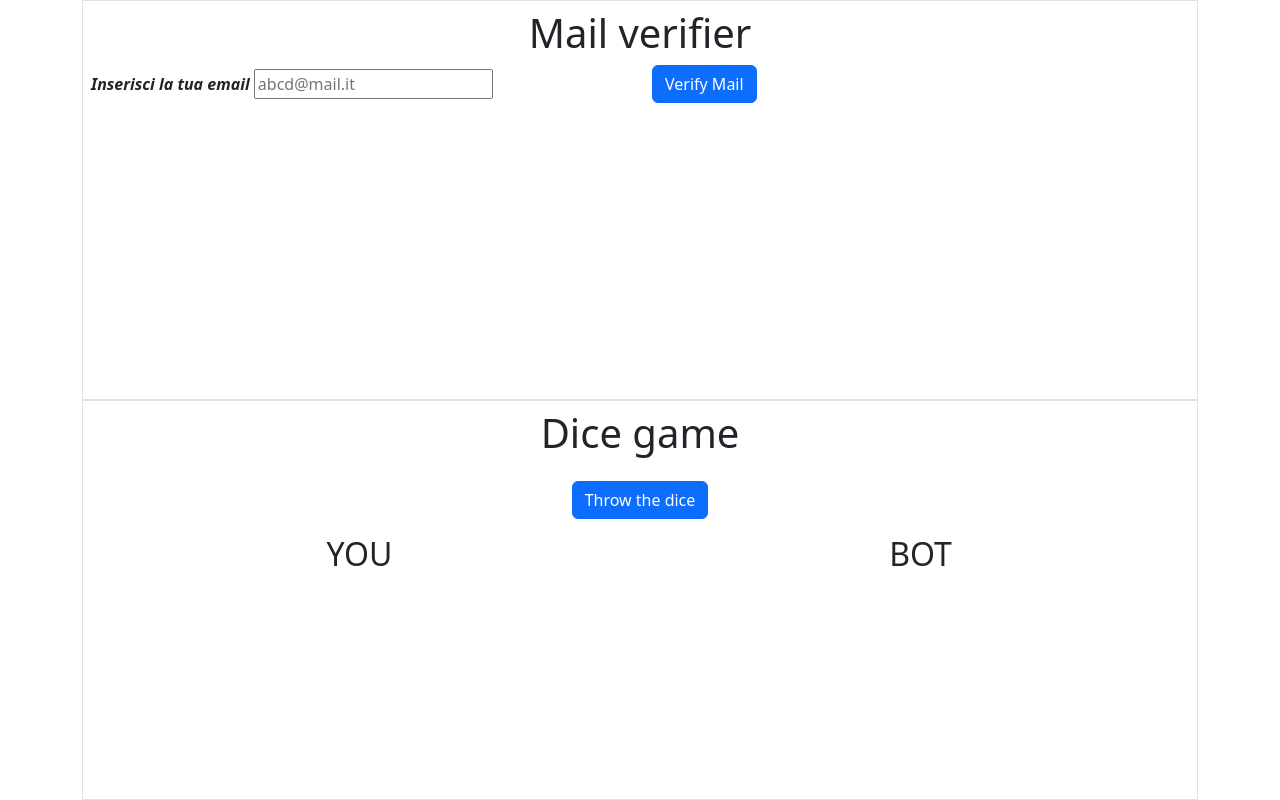
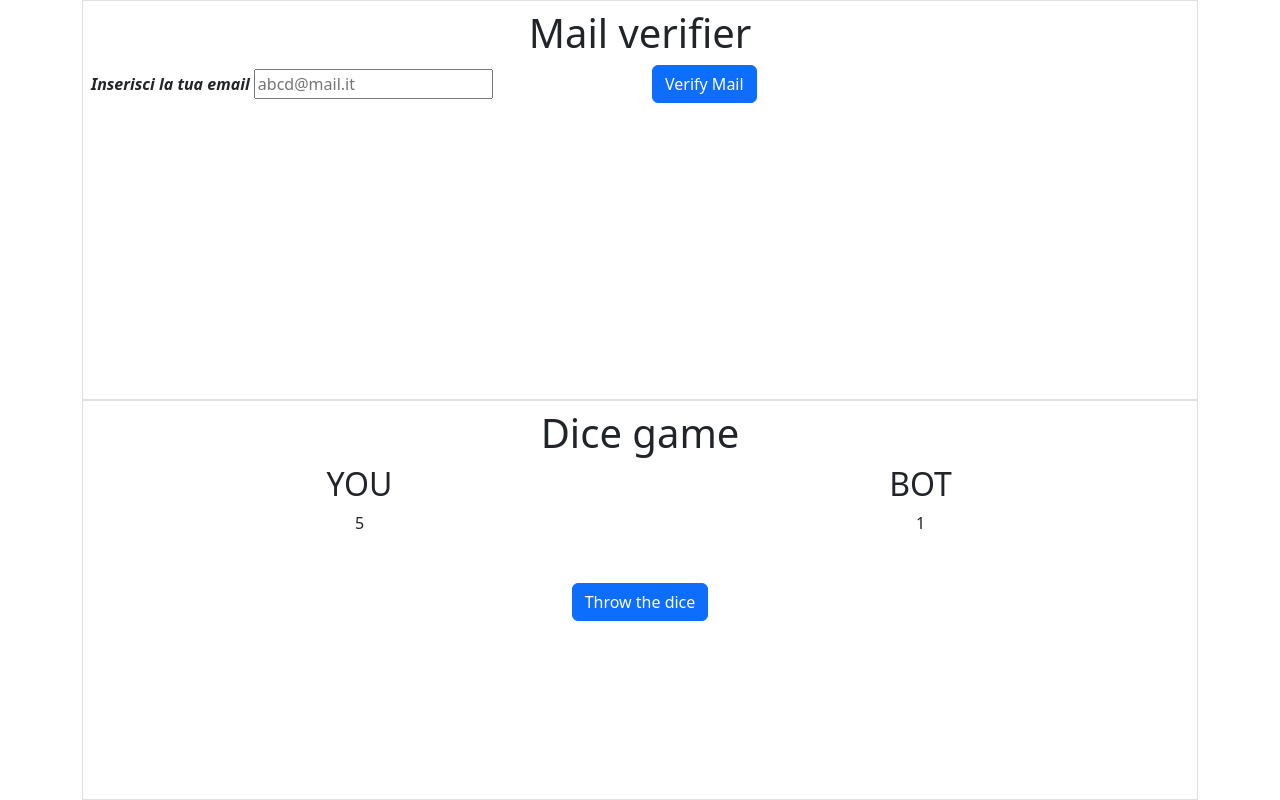
Before and after one commit to iaio998/js-mail-dadi, a plain HTML site: page index.html in a window 1280 px wide. Both pictures are taken after a click on the button "Throw the dice". Drawn offline with nearby package versions, Linux system fonts and the light colour scheme.

Commit message:
Added result throw on screen

```diff
--- a/index.html
+++ b/index.html
@@ -37,16 +37,17 @@
 
         <section id="bot-section" class="text-center border p-2">
             <h1 class="text-center">Dice game</h1>
-            <button id="throw" class="btn btn-primary my-3">Throw the dice</button>
             <div class="row">
                 <div id="human-palyer" class="col">
                     <h2>YOU</h2>
+                    <div id="user-result"></div>
                 </div>
                 <div id="bot-player" class="col">
                     <h2>BOT</h2>
-
+                    <div id="bot-result"></div>
                 </div>
             </div>
+            <button id="throw" class="btn btn-primary my-5">Throw the dice</button>
             <div id="winner" class="alert alert-danger text-center text-danger fs-2 my-3 d-none">
                 YOU ARE THE WINNER!
             </div>
--- a/javascript/script.js
+++ b/javascript/script.js
@@ -31,14 +31,19 @@ btnVerifyMail.addEventListener("click", function () {
 
 ///////// ESERCIZIO DADI
 const diceNumbers = [1, 2, 3, 4, 5, 6];
+const throwDice = document.getElementById("throw");
+const userResult = document.getElementById("user-result");
+const botResult = document.getElementById("bot-result");
 
 function getRndInteger(min, max) {
   return Math.floor(Math.random() * (max - min)) + min;
 }
 
-let throwDice = document.getElementById("throw");
+throwDice.addEventListener("click", function () {
+  let randomNumbersUser = diceNumbers[getRndInteger(0, diceNumbers.length - 1)];
+  let randomNumbersBot = diceNumbers[getRndInteger(0, diceNumbers.length - 1)];
+  console.log(randomNumbersUser, randomNumbersBot);
 
-throwDice.addEventListener("click", function () {
-  let randomNumbers = diceNumbers[getRndInteger(0, diceNumbers.length - 1)];
-  console.log(randomNumbers);
+  userResult.innerHTML = randomNumbersUser;
+  botResult.innerHTML = randomNumbersBot;
 });
```
